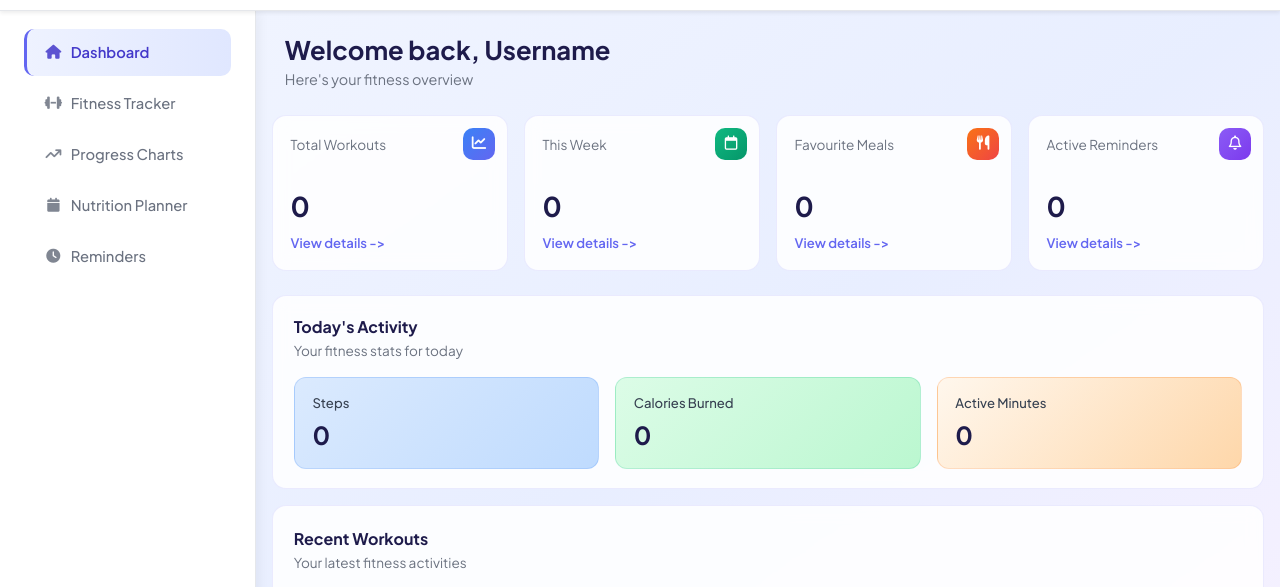
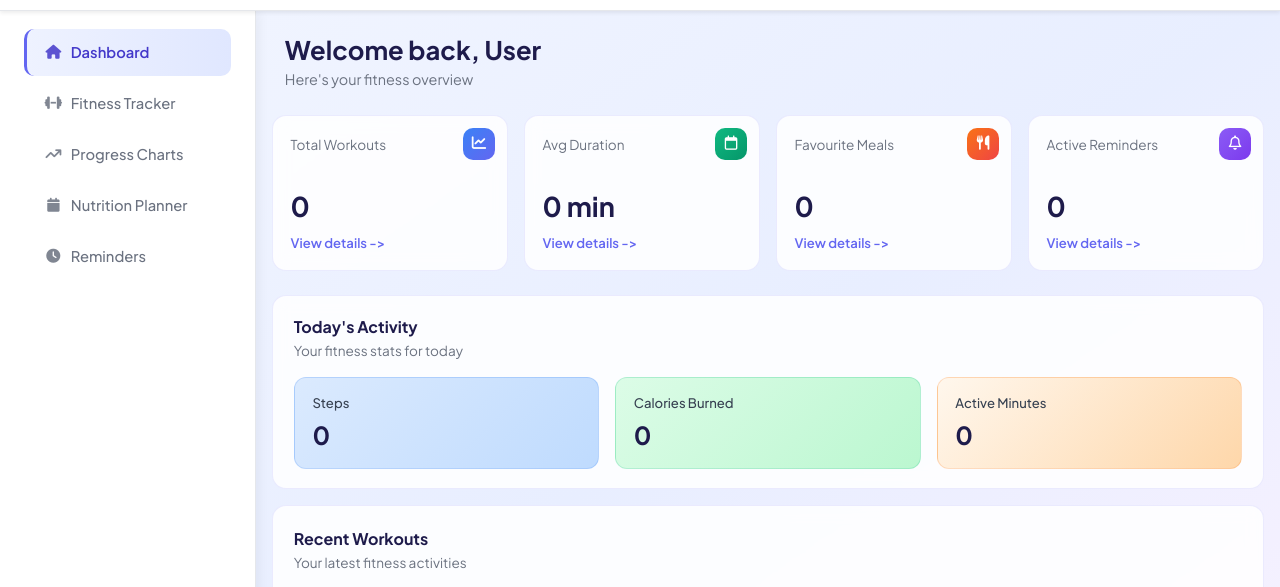
Before and after one commit to NuHazim/fitnessTracker, a website: page public/Dashboard.html in a window 1280 px wide. Shown: the part 53-640 px from the top of the page. Drawn offline with nearby package versions, Linux system fonts and the light colour scheme; no server answers.

Commit message:
test dashboard

```diff
--- a/public/Dashboard.html
+++ b/public/Dashboard.html
@@ -95,7 +95,7 @@
         </div>
         <div class="pageBox">
           <p>
-            This Week<br><br>
+            Avg Duration<br><br>
             <span id="totalProgress">0</span><br>
             <a href="ProgressCharts.html">View details -></a>
           </p>
--- a/public/Dashboard.js
+++ b/public/Dashboard.js
@@ -1,104 +1,140 @@
-const logBox = document.getElementById("logBox");
-const planBox = document.getElementById("planBox");
-const progressBox = document.getElementById("progressBox");
+// ── Shortcuts ────────────────────────────────────────────────────────────────
+document.getElementById("logBox").addEventListener("click",      () => window.location.href = "FitnessTracker.html");
+document.getElementById("planBox").addEventListener("click",     () => window.location.href = "NutritionPlanner.html");
+document.getElementById("progressBox").addEventListener("click", () => window.location.href = "ProgressCharts.html");
 
-logBox.addEventListener("click", function () { window.location.href = "FitnessTracker.html"; });
-planBox.addEventListener("click", function () { window.location.href = "NutritionPlanner.html"; });
-progressBox.addEventListener("click", function () { window.location.href = "ProgressCharts.html"; });
-
-// ── LocalStorage helper ───────────────────────────────────────────────────────
-
-function getWorkouts() {
-    return JSON.parse(localStorage.getItem("workouts") || "[]");
-}
-function getFavourites() {
-    return JSON.parse(localStorage.getItem("favorites") || "[]");
+// ── Current user ──────────────────────────────────────────────────────────────
+function getCurrentUser() {
+    try {
+        return JSON.parse(localStorage.getItem("activeUser")) || null;
+    } catch {
+        return null;
+    }
 }
 
-function getReminders() {
-    return JSON.parse(localStorage.getItem("hft_reminders") || "[]");
+function getCurrentUserId() {
+    const user = getCurrentUser();
+    return user ? user.email : "anonymous";
 }
+
 // ── Date helpers ──────────────────────────────────────────────────────────────
-
 function getTodayStr() {
-    return new Date().toISOString().split("T")[0]; // "YYYY-MM-DD"
+    const now = new Date();
+    const offset = now.getTimezoneOffset() * 60000;
+    return new Date(now - offset).toISOString().split("T")[0];
 }
 
 function getWeekRange() {
     const now = new Date();
-    const day = now.getDay(); // 0=Sun, 1=Mon ...
-    const diffToMon = (day === 0 ? -6 : 1 - day);
+    now.setHours(0, 0, 0, 0);
+    const day = now.getDay();
+    const diffToMon = day === 0 ? -6 : 1 - day;
     const monday = new Date(now);
     monday.setDate(now.getDate() + diffToMon);
-    monday.setHours(0, 0, 0, 0);
     const sunday = new Date(monday);
     sunday.setDate(monday.getDate() + 6);
     sunday.setHours(23, 59, 59, 999);
     return { monday, sunday };
 }
 
+// ── API fetchers ──────────────────────────────────────────────────────────────
+async function fetchWorkouts(userId) {
+    const res = await fetch(`/api/workouts?userId=${encodeURIComponent(userId)}`);
+    if (!res.ok) throw new Error("Failed to fetch workouts");
+    return res.json();
+}
+
+async function fetchFavorites(userId) {
+    const res = await fetch(`/api/favorites/${encodeURIComponent(userId)}`);
+    if (!res.ok) throw new Error("Failed to fetch favorites");
+    return res.json();
+}
+
+async function fetchReminders(userId) {
+    const res = await fetch(`/api/reminders?userId=${encodeURIComponent(userId)}`);
+    if (!res.ok) throw new Error("Failed to fetch reminders");
+    return res.json();
+}
+
 // ── Populate dashboard ────────────────────────────────────────────────────────
+async function populateDashboard() {
+    const user = getCurrentUser();
 
-function populateDashboard() {
-    const workouts = getWorkouts();
-    const favourites = getFavourites();
-    const reminders = getReminders();
+    // ── Username greeting ─────────────────────────────
+    const displayName = user ? user.name.split(" ")[0] : "User";
+    document.getElementById("usernameBox").textContent = displayName;
 
-    const todayStr  = getTodayStr();
+    // ── Sidebar user info ─────────────────────────────
+    if (user) {
+        const sidebarUsername = document.getElementById("sidebarUsername");
+        const sidebarEmail    = document.getElementById("sidebarEmail");
+        if (sidebarUsername) sidebarUsername.textContent = user.name;
+        if (sidebarEmail)    sidebarEmail.textContent    = user.email;
+    }
+
+    const userId = getCurrentUserId();
+
+    // ── Fetch all data in parallel ────────────────────
+    let workouts  = [];
+    let favorites = [];
+    let reminders = [];
+
+    try {
+        [workouts, favorites, reminders] = await Promise.all([
+            fetchWorkouts(userId),
+            fetchFavorites(userId),
+            fetchReminders(userId)
+        ]);
+    } catch (err) {
+        console.error("Dashboard fetch error:", err);
+    }
+
+    const todayStr          = getTodayStr();
     const { monday, sunday } = getWeekRange();
 
-    // ── Summary cards ─────────────────────────────
+    // ── Summary cards ─────────────────────────────────
 
+    // Total workouts
     document.getElementById("totalWorks").textContent = workouts.length;
 
+    // Avg Duration (replaces "This Week")
+    const totalMins = workouts.reduce((sum, w) => sum + (parseInt(w.min) || 0), 0);
+    const avgDuration = workouts.length > 0 ? Math.round(totalMins / workouts.length) : 0;
+    document.getElementById("totalProgress").textContent = avgDuration + " min";
+
     // Favourite meals
-    document.getElementById("favMeals").textContent = favourites.length;
+    document.getElementById("favMeals").textContent = favorites.length;
 
-    // Active reminders (FIXED: use enabled)
+    // Active reminders
     const activeReminders = reminders.filter(r => r.enabled === true);
     document.getElementById("totalReminders").textContent = activeReminders.length;
 
-    // This week workouts
-    const thisWeekCount = workouts.filter(w => {
-        const d = new Date(w.date);
-        return d >= monday && d <= sunday;
-    }).length;
-    document.getElementById("totalProgress").textContent = thisWeekCount;
+    // ── Today's activity ──────────────────────────────
+    const todaysWorkouts = workouts.filter(w => w.date === todayStr);
+    document.getElementById("todaysSteps").textContent    = todaysWorkouts.reduce((s, w) => s + (parseInt(w.steps) || 0), 0);
+    document.getElementById("todaysCalories").textContent = todaysWorkouts.reduce((s, w) => s + (parseInt(w.cal)   || 0), 0);
+    document.getElementById("todaysMinutes").textContent  = todaysWorkouts.reduce((s, w) => s + (parseInt(w.min)   || 0), 0);
 
-    // ── Today's activity ─────────────────────────
-
-    const todaysWorkouts = workouts.filter(w => w.date === todayStr);
-
-    const todaysSteps = todaysWorkouts.reduce((sum, w) => sum + (Number(w.steps) || 0), 0);
-    const todaysCals  = todaysWorkouts.reduce((sum, w) => sum + (Number(w.cal)   || 0), 0);
-    const todaysMins  = todaysWorkouts.reduce((sum, w) => sum + (Number(w.min)   || 0), 0);
-
-    document.getElementById("todaysSteps").textContent    = todaysSteps;
-    document.getElementById("todaysCalories").textContent = todaysCals;
-    document.getElementById("todaysMinutes").textContent  = todaysMins;
-
-    // ── Recent workouts ──────────────────────────
-
+    // ── Recent workouts ───────────────────────────────
     const container = document.getElementById("workHisContainer");
     const noWorkBox = document.querySelector(".recentWorkouts .noWorkBox");
+    const viewAll   = document.getElementById("viewAllWorkouts");
 
     container.innerHTML = "";
 
     if (workouts.length === 0) {
         noWorkBox.style.display = "flex";
-        document.getElementById("viewAllWorkouts").style.display = "none"; // small fix
+        viewAll.style.display   = "none";
         return;
     }
 
     noWorkBox.style.display = "none";
-    document.getElementById("viewAllWorkouts").style.display = "block";
+    viewAll.style.display   = "block";
 
-    const recent = [...workouts].reverse().slice(0, 3);
-
-    recent.forEach(w => {
+    // API already returns sorted by createdAt desc, take first 3
+    workouts.slice(0, 3).forEach(w => {
         const card = document.createElement("div");
         card.className = "workBox";
-
         card.innerHTML = `
             <div style="display:flex;align-items:center;">
                 <i class="fa-solid fa-person-running workBoxLogo"></i>
@@ -115,11 +151,9 @@
                 </div>
             </div>
         `;
-
         container.appendChild(card);
     });
 }
 
 // ── Init ──────────────────────────────────────────────────────────────────────
-
 populateDashboard();
```
